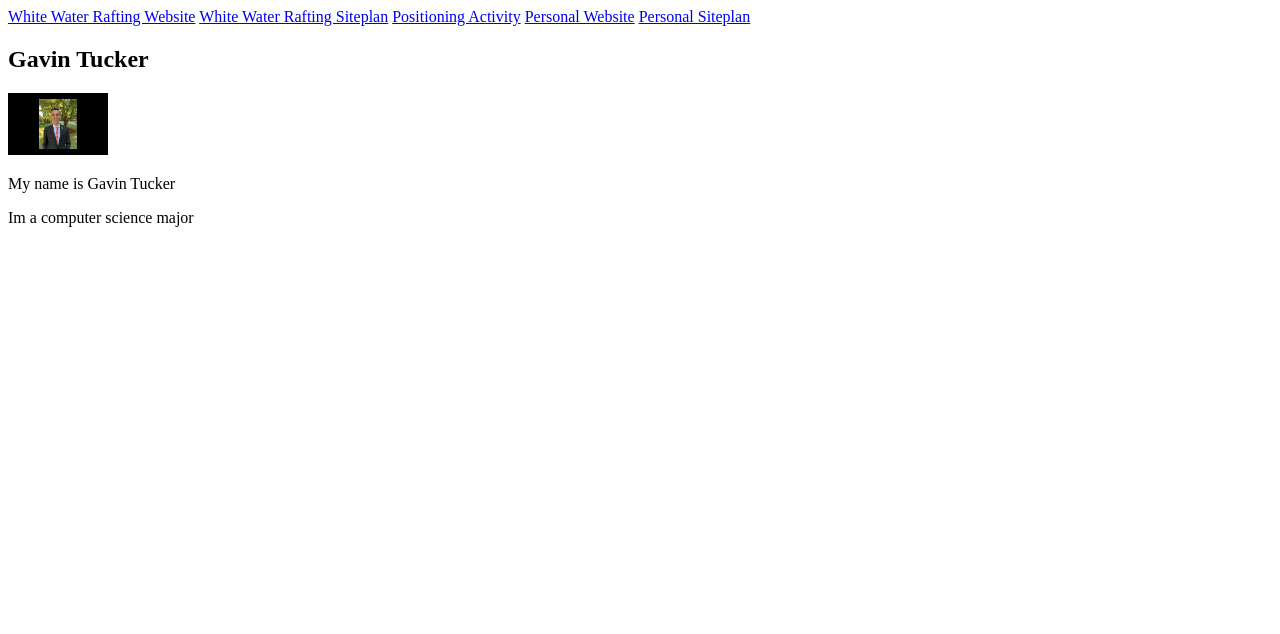
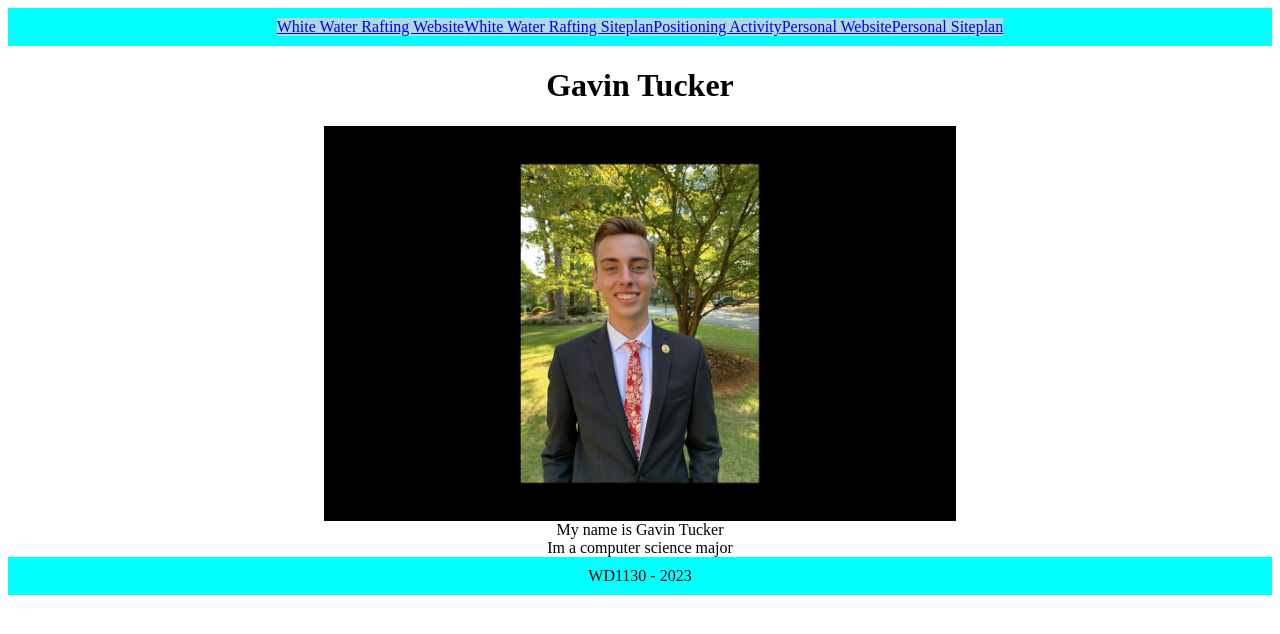
Before and after one commit to GavTuck/wdd130, a plain HTML site: page index.html in a window 1280 px wide. Drawn offline with Linux system fonts and the light colour scheme.

Commit message:
done with days work

```diff
--- a/index.html
+++ b/index.html
@@ -4,20 +4,26 @@
         <meta charset="UTF-8">
         <meta name="viewport" content="width=device-width, initial-scale=1.0">
         <title>wdd130| Home</title>
+        <link href="portal.css" rel="stylesheet">
     </head>
     <body>
+        <div>
             <nav>
                 <a href="wwr/index.html">White Water Rafting Website</a>
                 <a href="wwr/site-plan-rafting.html">White Water Rafting Siteplan</a>
                 <a href="positioning.html">Positioning Activity</a>
                 <a href="#">Personal Website</a>
                 <a href="#">Personal Siteplan</a>
+            </nav>
             <h1>Gavin Tucker</h1>
-        <img src="Gavin2.png"alt="hi"width=100px/>
+            <img src="Gavin2.png"alt="hi"/>
             <p>My name is Gavin Tucker </p>
             <p>Im a computer science major</p>
+            <footer>
+                <p> WD1130 - 2023</p>
+            </footer>
+        </div>
 
-    </nav>
 
     </body>
 </html>
--- a/portal.css
+++ b/portal.css
@@ -1,5 +1,12 @@
-body{
-background-color: beige;
+
+#content{
+    max-width: 160px;
+    background-color: beige;
+    margin: 0 auto;
+}
+a{
+    background-color: lightblue;
+    color: rgb
 }
 
 nav{
@@ -10,11 +17,41 @@ nav{
     margin: 5xp;
     text-align: center;
 }
+a.hover {
+    background-color: darkgrey;
+    color: white;
+}
 
-nav{
+nav {
         display: flex;
+        justify-content:center;
     }
+h1{
+    font-size: 2em;
+    text-align: center;
+}
+img {
+    width: 50%;
+    display: block;
+    margin: 0 auto;
+}
+p {
+    width: 40%;
+    text-align: center;
+    margin: 0 auto
 
+}
 .background{
     background-color: #ccc;
 }
+footer{
+    background-color:aqua;
+    color: black;
+    text-decoration:none;
+    padding: 10px;
+    margin: 5xp;
+    text-align: center;
+}
+footer p{
+    text-align: center;
+}
--- /dev/null
+++ b/wwr/styles/style.css
@@ -0,0 +1,96 @@
+#content{
+    margin: 0 auto;
+}
+
+div {
+    max-width: 1600px;
+}
+#logo_link{
+    width: 25%;
+}
+nav a{
+    text-align: center;
+    color: black;
+    text-decoration: none
+}
+
+#hero-msg h1{
+    text-align: center;
+}
+
+#hero-msg h4{
+    text-align: center;
+}
+
+.button-box{
+    text-align: center;
+}
+
+main section{
+    text-align: center;
+}
+
+#background{
+    height: 725px;
+    background-color: grey;
+}
+body {
+    background-color: #fcfbfb;
+}
+header {
+    background-color:rgba(20,30,13, .7);
+}
+nav a:hover {
+    background-color: white;
+    color: black;
+}
+.book{
+    background-color: grey;
+    color:white;
+    text-decoration: none
+}
+.join{
+background-color:tan;
+color: black;
+text-decoration: none
+}
+.book:hover{
+background-color: tan;
+color: black;
+}
+.join:hover{
+background-color: tan;
+color: black;
+}
+.msg{
+background-color: tan;
+}
+footer{
+background-color: grey;
+color: beige;
+text-decoration: none
+}
+.home-title{
+    color: black;
+}
+h4{
+    color: black;
+}
+.msg h2{
+    color: black;
+}
+.msg p{
+    color: black;
+}
+footer a{
+    color: beige
+}
+footer a:hover{
+    color: beige;
+}
+footer p {
+    font-size: 1.2em;
+}
+footer p a:hover{
+    text-decoration: underline;
+}
```
Also changed, not shown: ice.html (added, +4 -0 lines), wwr/index.html (+5 -3 lines). Lines whose indentation alone changed are shown as unchanged.
